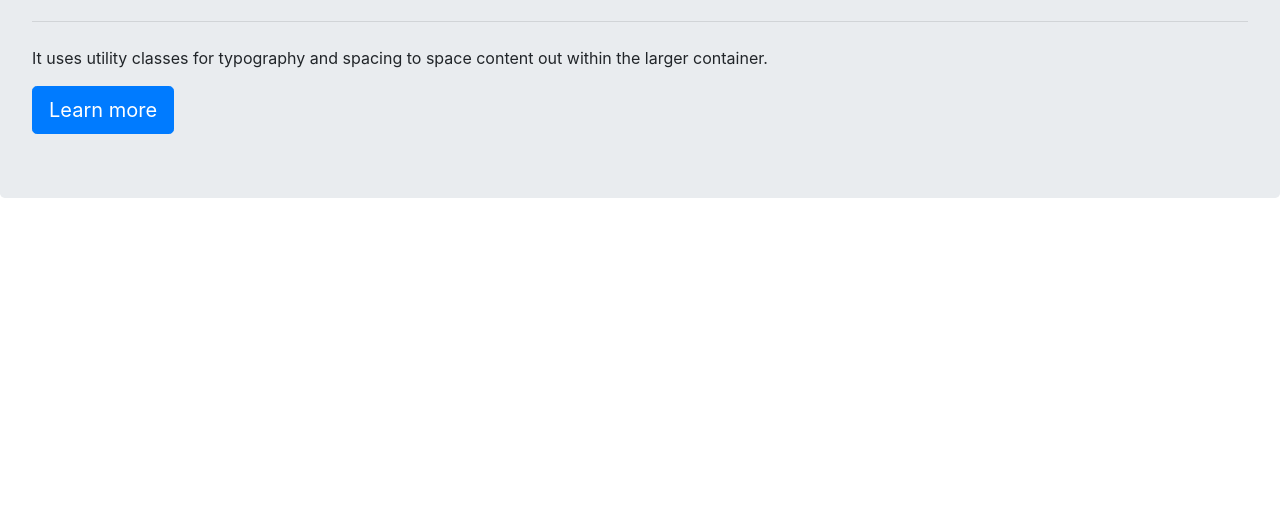
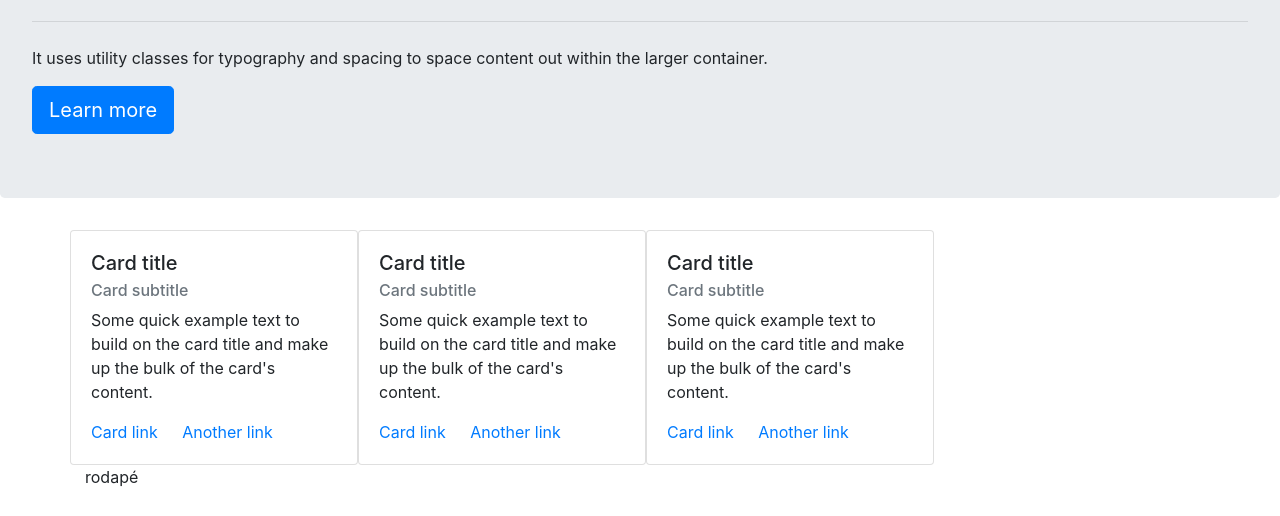
Before and after one commit to wagnerjrcampos/site-bootstrap, a plain HTML site: page index.html in a window 1280 px wide. Shown: the part 284-800 px from the top of the page. Drawn offline with nearby package versions, Linux system fonts and the light colour scheme.

Commit message:
layout index concluido

```diff
--- a/index.html
+++ b/index.html
@@ -62,6 +62,43 @@
 
 		<!-- /jumbotron -->
 
+	<div class="container">
+		<div class="row">
+		<div class="card" style="width: 18rem;">
+			<div class="card-body">
+				<h5 class="card-title">Card title</h5>
+				<h6 class="card-subtitle mb-2 text-muted">Card subtitle</h6>
+				<p class="card-text">Some quick example text to build on the card title and make up the bulk of the card's content.</p>
+				<a href="#" class="card-link">Card link</a>
+				<a href="#" class="card-link">Another link</a>
+			</div>
+		</div>
+		<div class="card" style="width: 18rem;">
+			<div class="card-body">
+				<h5 class="card-title">Card title</h5>
+				<h6 class="card-subtitle mb-2 text-muted">Card subtitle</h6>
+				<p class="card-text">Some quick example text to build on the card title and make up the bulk of the card's content.</p>
+				<a href="#" class="card-link">Card link</a>
+				<a href="#" class="card-link">Another link</a>
+			</div>
+		</div>
+		<div class="card" style="width: 18rem;">
+			<div class="card-body">
+				<h5 class="card-title">Card title</h5>
+				<h6 class="card-subtitle mb-2 text-muted">Card subtitle</h6>
+				<p class="card-text">Some quick example text to build on the card title and make up the bulk of the card's content.</p>
+				<a href="#" class="card-link">Card link</a>
+				<a href="#" class="card-link">Another link</a>
+			</div>
+		</div>
+		</div>
+	</div>
+
+	<footer>
+		<div class="container">
+		 <p>rodapé</p>
+		</div>
+	</footer>
     <!-- Optional JavaScript -->
     <!-- jQuery first, then Popper.js, then Bootstrap JS -->
     <script src="https://code.jquery.com/jquery-3.3.1.slim.min.js" integrity="sha384-q8i/X+965DzO0rT7abK41JStQIAqVgRVzpbzo5smXKp4YfRvH+8abtTE1Pi6jizo" crossorigin="anonymous"></script>
```
